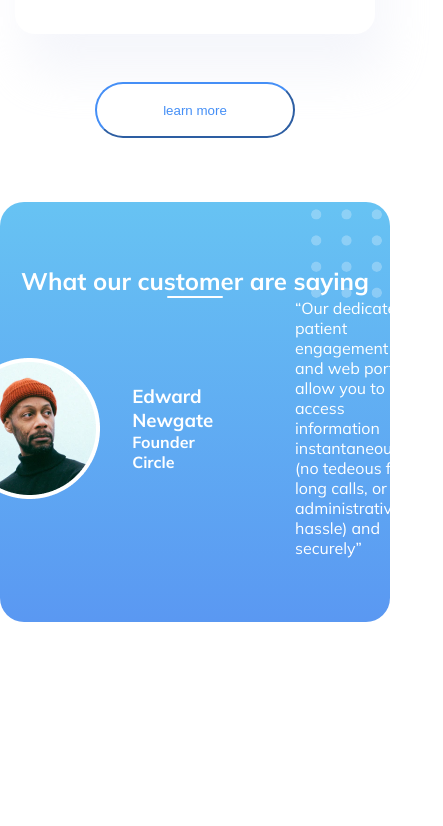
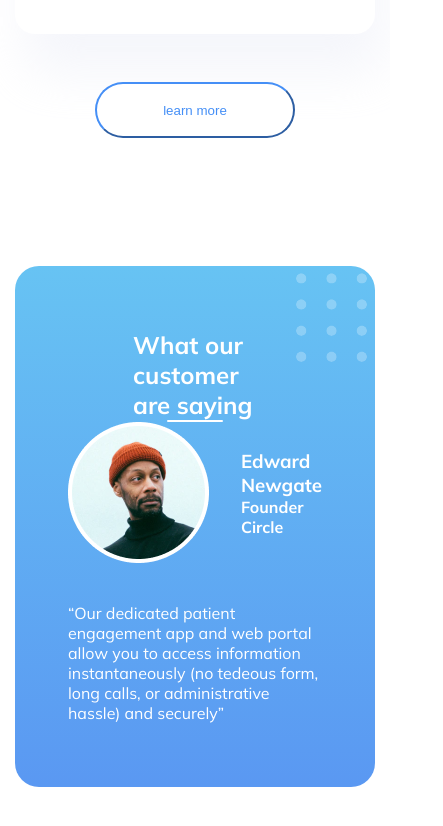
Before and after one commit to Dalia-Alawneh/git-tutorial, a plain HTML site: page index.html in a window 390 px wide. Shown: the part 3314-4140 px from the top of the page, 443 px wide, since content can reach past the window. Before the commit the page ends 3936 px from the top, so only its background shows below. Drawn offline with Linux system fonts and the light colour scheme.

Commit message:
Fix testimonials issues

```diff
--- a/assets/css/media.css
+++ b/assets/css/media.css
@@ -50,4 +50,15 @@
   .services .card {
     max-width: 100%;
   }
+
+  .services .cards-bg{
+    width: 100%;
+  }
+  .testimonial.flex{
+    flex-direction: column;
+    gap:40px;
+  }
+  .testimonial .content, .testimonial .qoute{
+    width: 100%;
+  }
 }
--- a/assets/css/styles.css
+++ b/assets/css/styles.css
@@ -178,7 +178,6 @@ header .flex {
   position: absolute;
   left: 0;
   z-index: -1;
-  width: 100%;
 }
 
 .services .btn {
@@ -187,20 +186,22 @@ header .flex {
   border-color: var(--primary);
 }
 
-.testimonials {
+.bg-graidient {
+  background: linear-gradient(#67C3F3, #5A98F2);
+}
+
+.testimonials .testimonial-content{
+  overflow: hidden;
+  position: relative;
+  padding: 64px 118px;
   color: white;
-  max-width: 1120px;
-  margin: auto;
   border-radius: 24px;
-  background: linear-gradient(#67C3F3, #5A98F2);
   -webkit-border-radius: 24px;
   -moz-border-radius: 24px;
   -ms-border-radius: 24px;
   -o-border-radius: 24px;
-}
-
-.testimonials .container{
-
+  margin: auto;
+  max-width: 1120px;
   display: flex;
   justify-content: center;
   flex-direction: column;
--- a/index.html
+++ b/index.html
@@ -111,8 +111,9 @@
     </section>
 
     <section class="testimonials">
+      <div class="container">
+        <div class="bg-graidient testimonial-content">
           <img class="square" src="assets/images/square.svg" alt="">
-      <div class="container">
           <h2>What our customer are saying</h2>
           <svg width="56" height="2" viewBox="0 0 56 2" fill="none" xmlns="http://www.w3.org/2000/svg">
             <rect width="56" height="2" rx="1" fill="white" />
@@ -128,6 +129,7 @@
             <q class="qoute">Our dedicated patient engagement app and
               web portal allow you to access information instantaneously (no tedeous form, long calls,
               or administrative hassle) and securely</q>
+          </div>
 
         </div>
       </div>
```
Lines whose indentation alone changed are shown as unchanged.
